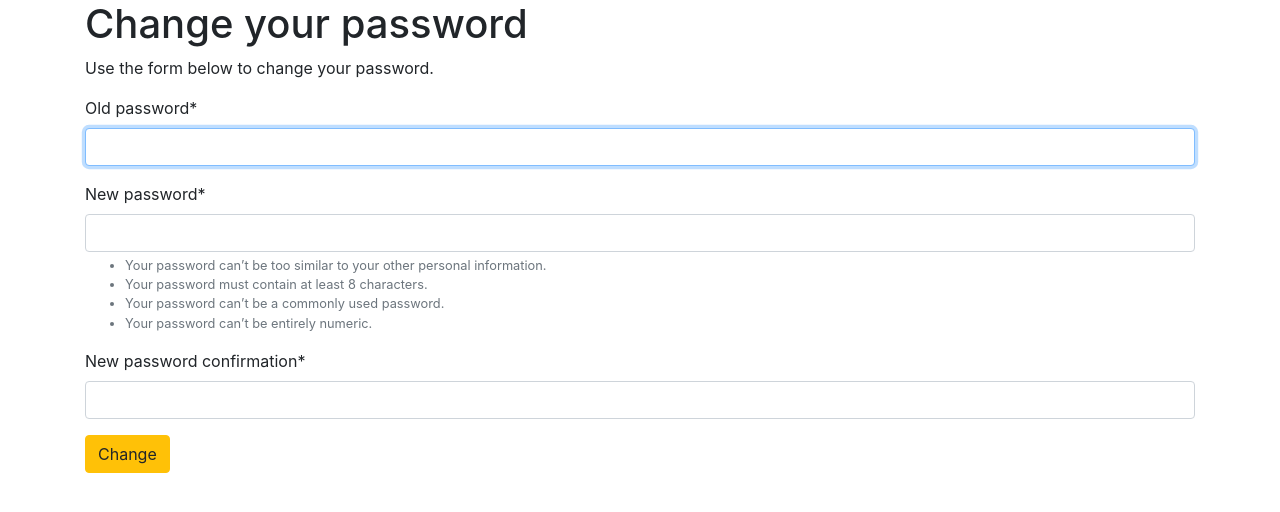
After one commit to SheraramPrajapat1998/e-commerce_assignment, a Django app: page /account/password_change/ in a window 1280 px wide. The commit adds this page. Shown: the top 512 px of the page. Run offline with Django 3.2, Linux system fonts and the light colour scheme; the visitor is signed in with stand-in values (Sample User, id 1); some libraries are stand-ins or nearby versions.

Commit message:
password reset added

```diff
--- /dev/null
+++ b/src/account/templates/registration/password_change_form.html
@@ -0,0 +1,14 @@
+{% extends "base.html" %}
+{% load crispy_forms_tags %}
+
+{% block title %}Change your password{% endblock title %}
+
+{% block content %}
+  <h1>Change your password</h1>
+  <p>Use the form below to change your password.</p>
+  <form method="post">
+    {{ form|crispy }}
+    {% csrf_token %}
+    <p><input type="submit" value="Change" class="btn btn-warning"></p>
+  </form>
+{% endblock content %}
--- a/src/account/urls.py
+++ b/src/account/urls.py
@@ -1,3 +1,4 @@
+from os import name
 from django.urls import path
 from django.contrib.auth import views as auth_views
 
@@ -7,4 +8,10 @@ urlpatterns = [
   path('login/', auth_views.LoginView.as_view(), name='login'),
   path('logout/', auth_views.LogoutView.as_view(), name='logout'),
 
+  path('', views.dashboard, name='dashboard'),
+
+  # change password urls
+  path('password_change/', auth_views.PasswordChangeView.as_view(), name='password_change'),
+  path('password_change/done/', auth_views.PasswordChangeDoneView.as_view(), name='password_change_done'),
+
 ]
--- a/src/account/views.py
+++ b/src/account/views.py
@@ -1,3 +1,6 @@
 from django.shortcuts import render
 
-# Create your views here.
+from django.contrib.auth.decorators import login_required
+
+def dashboard(reqeust):
+  return render(request, 'account/dashboard.html')
--- a/src/ecommerce/settings.py
+++ b/src/ecommerce/settings.py
@@ -129,3 +129,6 @@ USE_TZ = True
 STATIC_URL = '/static/'
 
 CRISPY_TEMPLATE_PACK = 'bootstrap4'
+LOGIN_URL = 'login'
+LOGOUT_URL = 'logout'
+LOGIN_REDIRECT_URL = 'dashboard'
--- a/src/templates/base.html
+++ b/src/templates/base.html
@@ -15,8 +15,10 @@
 
 <body>
 
-  {% block content %}
-  {% endblock content %}
+  <div class="container">
+    {% block content %}
+    {% endblock content %}
+  </div>
 
   <!-- Option 1: jQuery and Bootstrap Bundle (includes Popper) -->
   <script src="https://code.jquery.com/jquery-3.5.1.slim.min.js"
```
Also changed, not shown: src/account/templates/account/dashboard.html (added, +8 -0 lines), src/account/templates/registration/password_change_done.html (added, +8 -0 lines).
